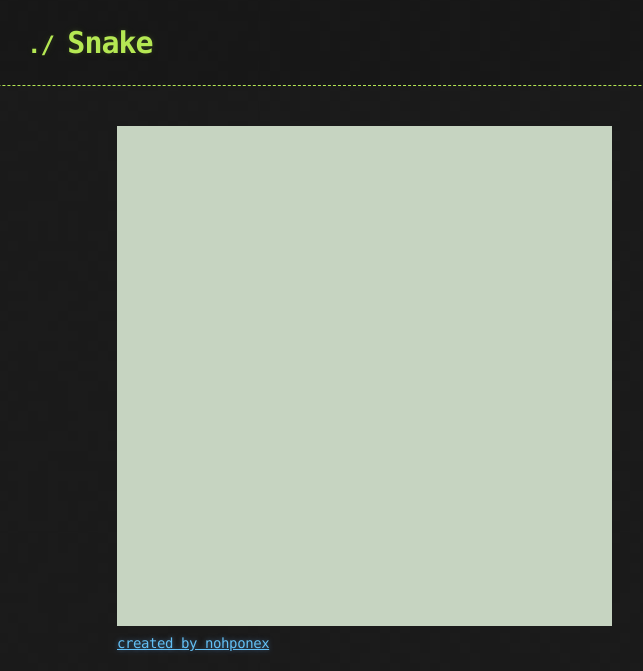
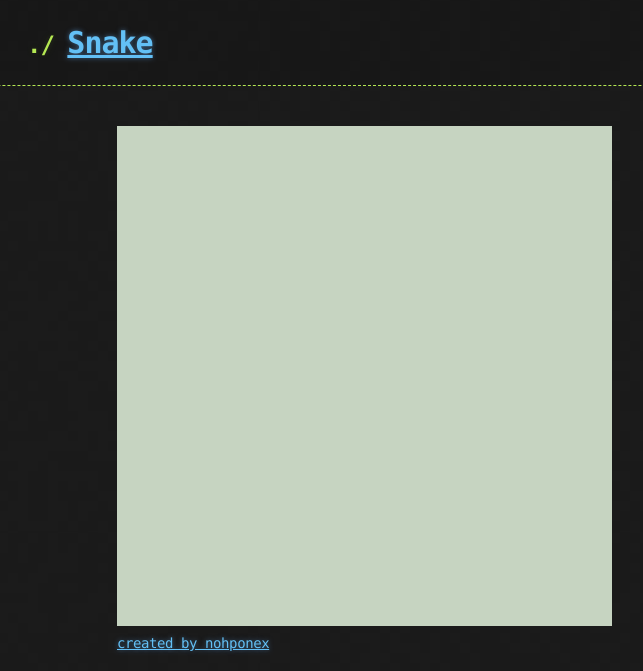
Before and after one commit to nohponex/snake.js, a plain HTML site: page index.html in a window 1280 px wide. Shown: the top 671 px of the page, without its empty margins (273-916 px from the left). Drawn offline with nearby package versions, Linux system fonts and the light colour scheme.

Commit message:
Update index.html

```diff
--- a/index.html
+++ b/index.html
@@ -23,7 +23,7 @@
 
     <header>
       <div class="container">
-        <h1><a href="https://github.com/NohponeX/snake"></a>Snake</a></h1>
+        <h1><a href="https://github.com/NohponeX/snake">Snake</a></h1>
         <!--<h2>HTML5 Snake Game</h2>-->
 
 
```
